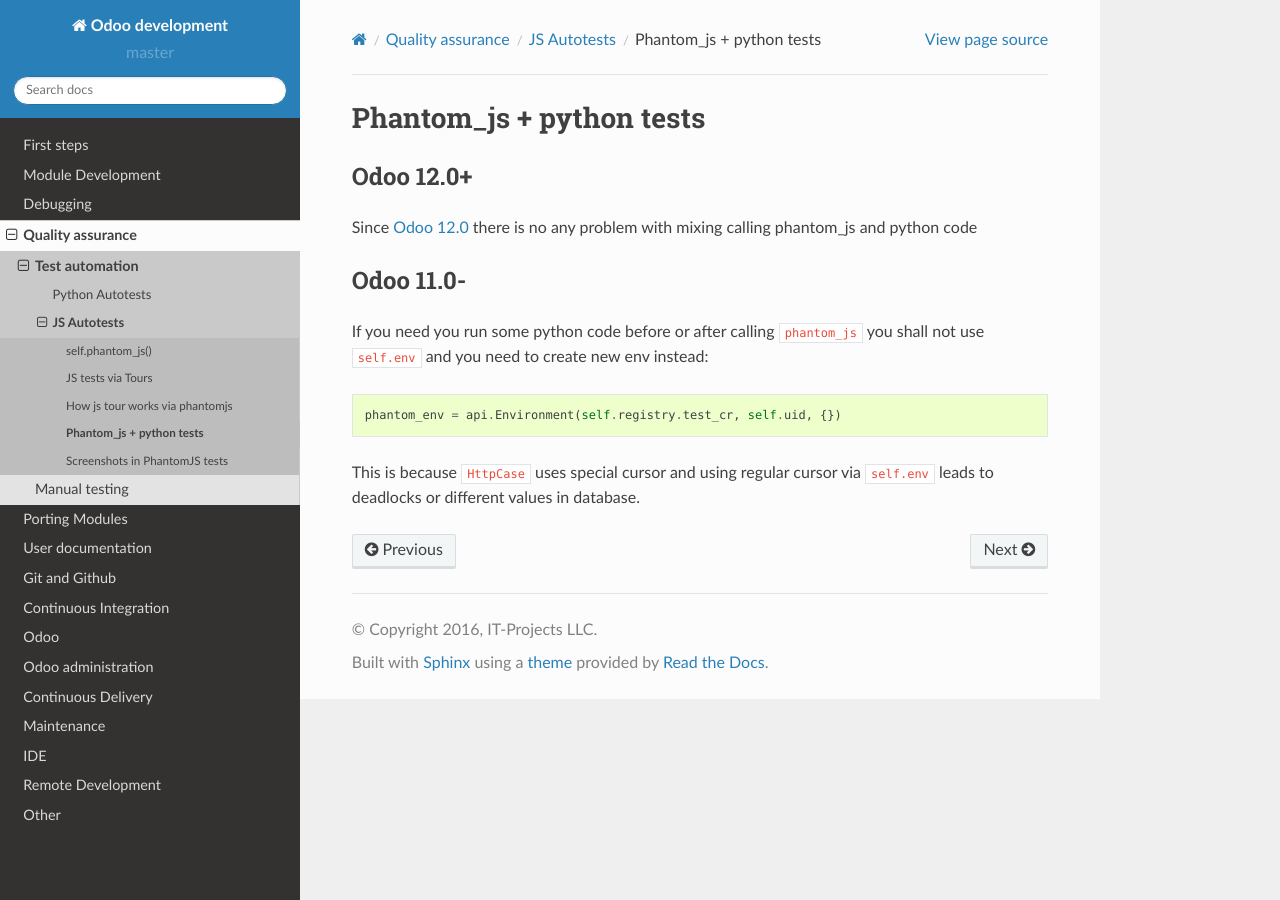
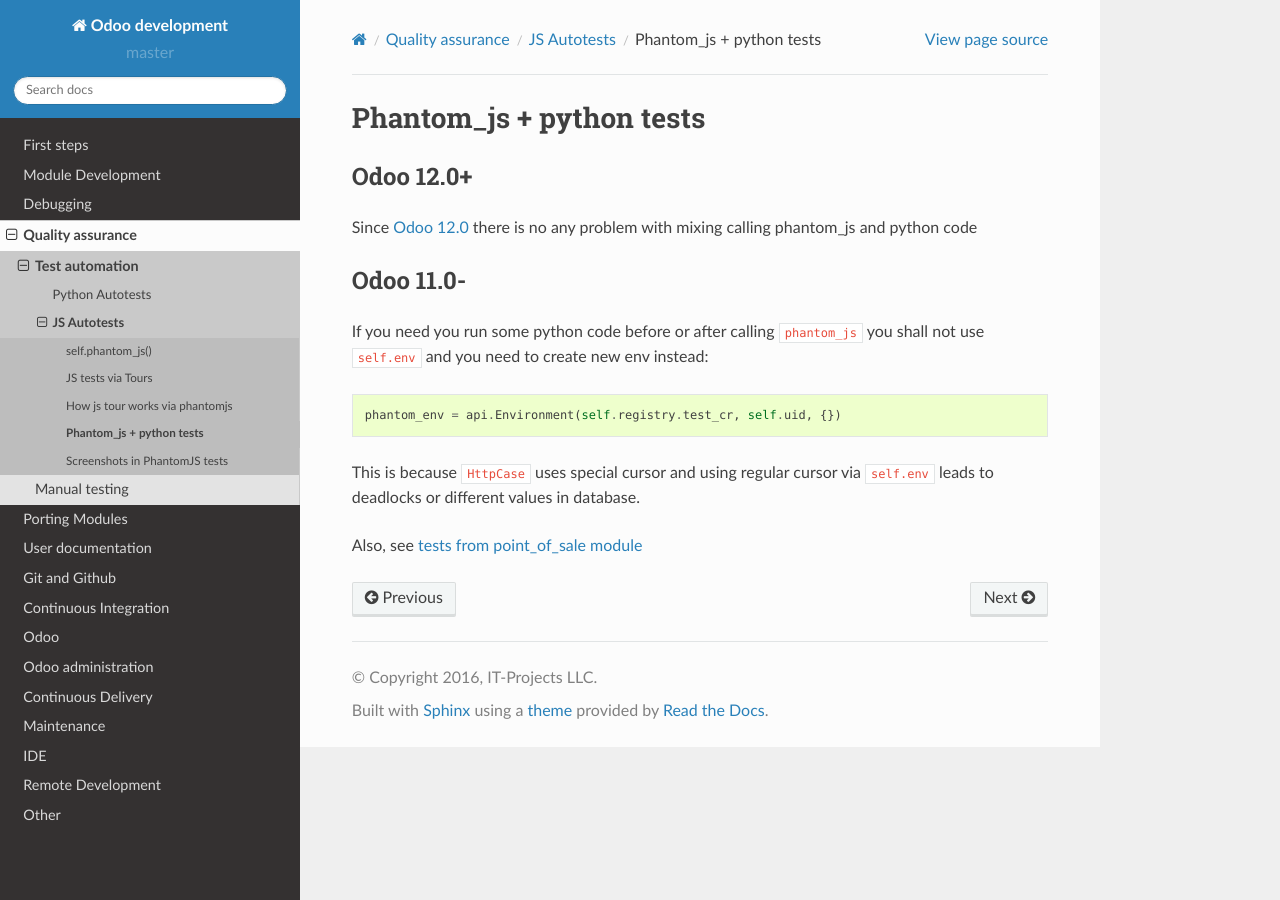
Before and after one commit to itpp-labs/odoo-development, a Sphinx documentation site: the page built from docs/qa/js/phantom_js-test_cr.rst, in a window 1280 px wide. Built offline with Sphinx 7.4.7 and the Read the Docs theme 2.0.0, drawn with Linux system fonts in a browser that asks for light colours.

Commit message:
Add link to POS tests

```diff
--- a/docs/qa/js/phantom_js-test_cr.rst
+++ b/docs/qa/js/phantom_js-test_cr.rst
@@ -15,3 +15,5 @@
     phantom_env = api.Environment(self.registry.test_cr, self.uid, {})
 
 This is because ``HttpCase`` uses special cursor and using regular cursor via ``self.env`` leads to deadlocks or different values in database.
+
+Also, see `tests from point_of_sale module <https://github.com/odoo/odoo/blob/11.0/addons/point_of_sale/tests/test_frontend.py#L292-L297>`__
```
